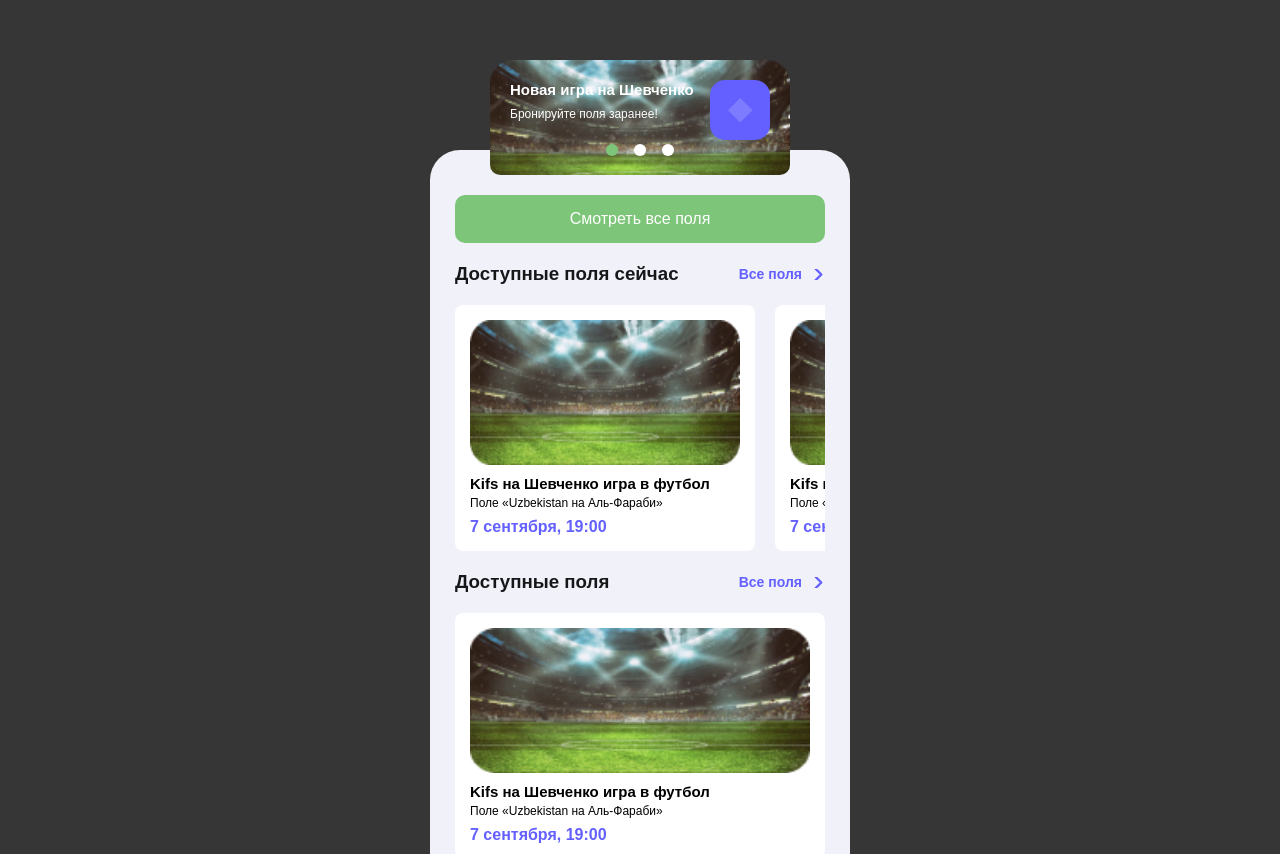
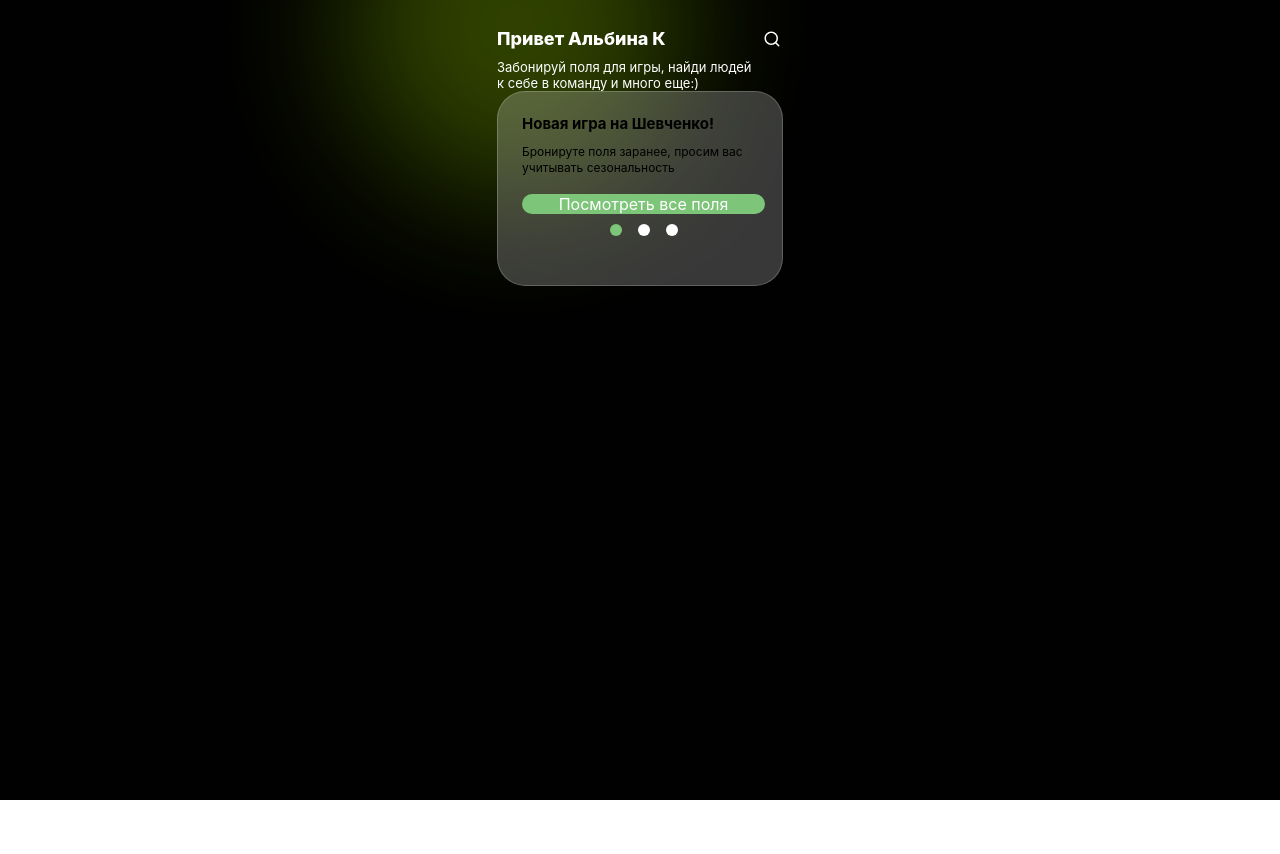
Before and after one commit to prosergeant/ball-front, a Nuxt app: page / in a window 1280 px wide. Shown: the top 854 px of the page. After the commit the page ends 800 px from the top, so only its background shows below. Built offline with nearby package versions, Linux system fonts and the light colour scheme.

Commit message:
new design

```diff
--- a/assets/scss/normalize.scss
+++ b/assets/scss/normalize.scss
@@ -3,7 +3,7 @@
   padding: 0;
   box-sizing: border-box;
   font-style: normal;
-  font-family: DM Sans, sans-serif;
+  font-family: SF Pro Display, sans-serif;
   //font-family: DM Sans;
 }
 
@@ -25,3 +25,16 @@
 .deg270 {
   transform: rotate(270deg);
 }
+
+.ellipse {
+  background: #B9FD0252;
+  filter: blur(69px);
+
+  opacity: 0.8;
+  position: absolute;
+  top: -145px;
+  left: -124px;
+  width: 342px;
+  height: 342px;
+  border-radius: 50%;
+}
--- a/assets/scss/variables.scss
+++ b/assets/scss/variables.scss
@@ -1,4 +1,11 @@
-$background: #363636;
+$black1: #040404;
+$black2: #B9FD02;
+$grey1: #ECECEC;
+$grey2: #ECECEC;
+$green1: #B9FD02;
+
+// old
+$background: #010101;
 $dark: #161719;
 $light: #F1F1FA;
 $light2: #F1F1FA;
@@ -6,14 +13,13 @@ $light3: #91919F;
 $main-link: #6360FF;
 $primary: #6360FF;
 
-// old
+// old old
 $black: #1a1c1f;
 $black-default: #000000;
 $white: #ffffff;
 $white5:#F5F5F5;
 
 // gray color
-
 $grey-25: #FCFCFD;
 $grey-50: #F9FAFB;
 $grey-100: #F2F4F7;
@@ -25,12 +31,9 @@ $grey-600: #475467;
 $grey-700: #344054;
 $grey-800: #1D2939;
 $grey-900: #101828;
-
-
 $darkGray: #52637C;
 
 // error color
-
 $error-25: #FFFBFA;
 $error-50: #FEF3F2;
 $error-100: #FEE4E2;
@@ -44,7 +47,6 @@ $error-800: #912018;
 $error-900: #7A271A;
 
 // warning color
-
 $warning-25: #FFFCF5;
 $warning-50: #FFFAEB;
 $warning-100: #FEF0C7;
@@ -70,11 +72,9 @@ $success-600: #039855;
 $success-700: #027A48;
 $success-800: #05603A;
 $success-900: #054F31;
-
 $emergency_green: #13AF72;
 
 // blue color
-
 $blue-25: #F5FAFF;
 $blue-50: #EFF8FF;
 $blue-100: #D1E9FF;
@@ -90,7 +90,6 @@ $blue-045: #045fe7d4;
 $blue-98:#9880ff;
 
 // orange color
-
 $orange-25: #FFFAF5;
 $orange-50: #FFF6ED;
 $orange-100: #FFEAD5;
--- a/components/Card/NewOffer.vue
+++ b/components/Card/NewOffer.vue
@@ -1,17 +1,14 @@
 <template>
     <div class="offer-card">
        <div class="info">
-           <div class="left">
-               <h3>Новая игра на Шевченко</h3>
-               <p>Бронируйте поля заранее!</p>
-           </div>
-           <div class="right">
-               <img src="/icons/offer-card-image.svg" alt="" />
+           <h2>Новая игра на Шевченко!</h2>
+           <p>Бронируте поля заранее, просим вас учитывать сезональность</p>
+           <UIButton>Посмотреть все поля</UIButton>
+
+           <div class="dots">
+               <span v-for="dot in ids" :key="dot" class="dot" :class="{active: curr_id === dot}" @click="curr_id=dot" />
            </div>
        </div>
-        <div class="dots">
-            <span v-for="dot in ids" :key="dot" class="dot" :class="{active: curr_id === dot}" @click="curr_id=dot" />
-        </div>
     </div>
 </template>
 
@@ -26,22 +23,23 @@ const curr_id = ref(0)
 
 <style scoped lang="scss">
 .offer-card {
-    width: 300px;
-    height: 115px;
-    padding: 20px;
+    //width: 319px;
+    height: 195px;
+    padding: 22px 17px 16px 24px;
     display: flex;
     flex-direction: column;
 
-    border-radius: 10px;
-    overflow: hidden;
-
-    background-image: url("/sample.png");
-    background-size: cover;
+    border-radius: 28px;
+    border: 1px solid rgba(255, 255, 255, 0.20);
+    background: rgba(255, 255, 255, 0.22);
+    backdrop-filter: blur(20px);
 
     .info {
         display: flex;
-        gap: 16px;
-        h3 {
+        flex-direction: column;
+        gap: 10px;
+
+        h2 {
             font-size: 15px;
             font-weight: 700;
             line-height: 20px;
@@ -55,20 +53,12 @@ const curr_id = ref(0)
             line-height: 16px;
             letter-spacing: 0;
             text-align: left;
+
+            margin-bottom: 8px;
         }
 
-        .left {
-            display: flex;
-            flex-direction: column;
-            gap: 6px;
-            white-space: nowrap;
-        }
-
-        .right {
-            img {
-                width: 60px;
-                height: 60px;
-            }
+        .btn {
+            width: 100%;
         }
     }
 
--- /dev/null
+++ b/components/UI/FieldTypeSelect.vue
@@ -0,0 +1,3 @@
+<template>
+
+</template>
--- /dev/null
+++ b/composables/getMontes.ts
@@ -0,0 +1 @@
+export default ["Январь","Февраль","Март","Апрель","Май","Июнь","Июль","Август","Сентябрь","Октябрь","Ноябрь","Декабрь"]
--- a/pages/index.vue
+++ b/pages/index.vue
@@ -1,38 +1,52 @@
 <template>
-    <div class="main-page">
+    <div class="main-page-new">
+        <div class="ellipse" />
         <div class="header">
-            <div class="offer">
-                <CardNewOffer :ids="[0,1,2]" />
+            <div class="header-info">
+                <h3>Привет Альбина К</h3>
+                <p>Забонируй поля для игры, найди людей
+                    к себе в команду и много еще:)</p>
             </div>
+            <UIIcon icon="search" color="white" />
         </div>
-        <div class="main-content">
-            <UIButton style="height: 48px">Смотреть все поля</UIButton>
 
-            <div class="available">
-                <h3>Доступные поля сейчас</h3>
+        <CardNewOffer :ids="[0,1,2]" />
 
-                <div>
-                    <p>Все поля</p>
-                    <UIIcon icon="chevron-right" color="main-link" />
-                </div>
-            </div>
+    </div>
+<!--    <div class="main-page">-->
+<!--        <div class="header">-->
+<!--            <div class="offer">-->
+<!--                <CardNewOffer :ids="[0,1,2]" />-->
+<!--            </div>-->
+<!--        </div>-->
+<!--        <div class="main-content">-->
+<!--            <UIButton style="height: 48px">Смотреть все поля</UIButton>-->
 
-            <div class="spinner">
-                <CardStandard v-for="(i, index) in Array(4)" @click="$router.push(`/object/${index}/`)" />
-            </div>
+<!--            <div class="available">-->
+<!--                <h3>Доступные поля сейчас</h3>-->
 
-            <div class="available">
-                <h3>Доступные поля</h3>
+<!--                <div>-->
+<!--                    <p>Все поля</p>-->
+<!--                    <UIIcon icon="chevron-right" color="main-link" />-->
+<!--                </div>-->
+<!--            </div>-->
 
-                <div>
-                    <p>Все поля</p>
-                    <UIIcon icon="chevron-right" color="main-link" />
-                </div>
-            </div>
+<!--            <div class="spinner">-->
+<!--                <CardStandard v-for="(i, index) in Array(4)" @click="$router.push(`/object/${index}/`)" />-->
+<!--            </div>-->
 
-            <CardStandard v-for="(i, index) in Array(4)" @click="$router.push(`/object/${index}/`)" />
-        </div>
-    </div>
+<!--            <div class="available">-->
+<!--                <h3>Доступные поля</h3>-->
+
+<!--                <div>-->
+<!--                    <p>Все поля</p>-->
+<!--                    <UIIcon icon="chevron-right" color="main-link" />-->
+<!--                </div>-->
+<!--            </div>-->
+
+<!--            <CardStandard v-for="(i, index) in Array(4)" @click="$router.push(`/object/${index}/`)" />-->
+<!--        </div>-->
+<!--    </div>-->
 </template>
 
 <style scoped lang="scss">
@@ -122,4 +136,50 @@
         }
     }
 }
+
+.main-page-new {
+    position: relative;
+    width: 100%;
+    max-width: 342px;
+    min-height: 100dvh;
+    padding: 28px;
+
+    .header {
+        display: flex;
+        color: white;
+
+        i {
+            width: 22px !important;
+            height: 22px !important;
+            //margin-right: 20px;
+        }
+
+        &-info {
+            z-index: 1;
+            display: flex;
+            flex-direction: column;
+            gap: 10px;
+            width: 255px;
+            margin-right: auto;
+
+            h3 {
+                font-size: 18px;
+                font-weight: 800;
+                line-height: 21px;
+                letter-spacing: 0;
+                text-align: left;
+            }
+
+            p {
+                font-size: 13px;
+                font-weight: 400;
+                line-height: 16px;
+                letter-spacing: 0;
+                text-align: left;
+            }
+        }
+    }
+}
 </style>
+<script setup lang="ts">
+</script>
--- a/pages/object/[id]/index.vue
+++ b/pages/object/[id]/index.vue
@@ -1,6 +1,6 @@
 <template>
     <div class="mini-navigation-block">
-        <div class="mini-navigation">
+        <div class="mini-navigation" @click="$router.push(`/`)">
             <UIIcon icon="chevron-left" color="white" />
             <p>Kifs на Шевченко игра в футболл</p>
         </div>
```
